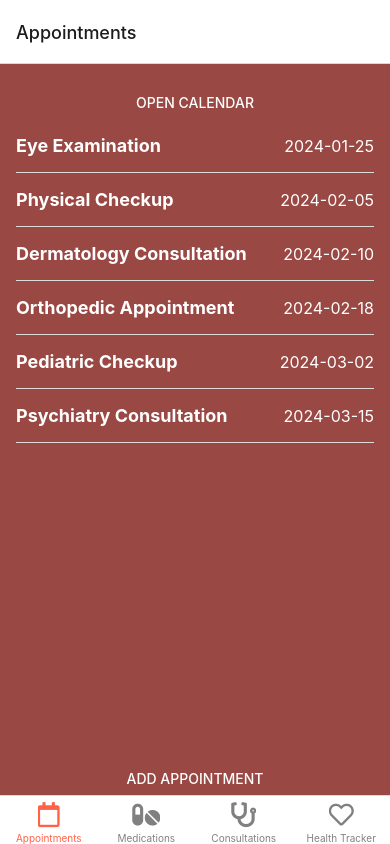
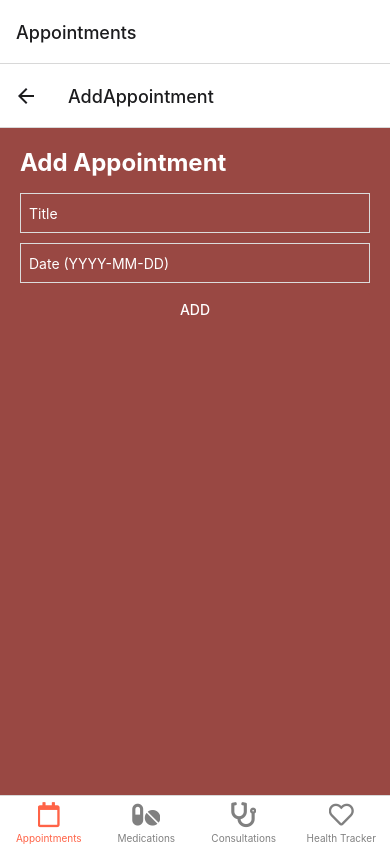
Before and after one commit to kairavipandya/healthcare, a React Native app in the folder HealthcareApp/: screen /AddAppointment in a window 390 px wide. Built offline with nearby package versions, Linux system fonts and the light colour scheme.

Commit message:
connected add apointments and appointments screen

```diff
--- a/HealthcareApp/App.js
+++ b/HealthcareApp/App.js
@@ -2,12 +2,24 @@ import React from 'react';
 import { NavigationContainer } from '@react-navigation/native';
 import { createBottomTabNavigator } from '@react-navigation/bottom-tabs';
 import { Icon } from 'react-native-elements';
+import { createStackNavigator } from '@react-navigation/stack';
 import AppointmentScreen from './screens/AppointmentScreen';
 import MedicationScreen from './screens/MedicationScreen';
 import ConsultationScreen from './screens/ConsultationScreen';
 import HealthTrackerScreen from './screens/HealthTrackerScreen';
+import AddAppointmentScreen from './screens/AddAppointmentScreen';
 
 const Tab = createBottomTabNavigator();
+const Stack = createStackNavigator(); // Create a stack navigator
+
+function AppointmentStack() {
+  return (
+    <Stack.Navigator>
+      <Stack.Screen name="Appointments" component={AppointmentScreen} />
+      <Stack.Screen name="AddAppointment" component={AddAppointmentScreen} />
+    </Stack.Navigator>
+  );
+}
 
 function App() {
   return (
@@ -22,8 +34,7 @@ function App() {
               iconName = 'pills';
             } else if (route.name === 'Consultations') {
               iconName = 'stethoscope';
-            }
-           else if (route.name === 'Health Tracker') {
+            } else if (route.name === 'Health Tracker') {
               iconName = 'heart';
             }
             return <Icon name={iconName} type="font-awesome-5" size={size} color={color} />;
@@ -32,10 +43,13 @@ function App() {
         tabBarOptions={{
           activeTintColor: 'tomato',
           inactiveTintColor: 'gray',
-          showLabel: true, // Set this to true to always show the labels
+          showLabel: true,
+          style: {
+            display: 'flex',
+          },
         }}
       >
-        <Tab.Screen name="Appointments" component={AppointmentScreen} />
+        <Tab.Screen name="Appointments" component={AppointmentStack} />
         <Tab.Screen name="Medications" component={MedicationScreen} />
         <Tab.Screen name="Consultations" component={ConsultationScreen} />
         <Tab.Screen name="Health Tracker" component={HealthTrackerScreen} />
--- a/HealthcareApp/screens/AddAppointmentScreen.js
+++ b/HealthcareApp/screens/AddAppointmentScreen.js
@@ -18,21 +18,21 @@ function AddAppointmentScreen({ navigation }) {
   };
 
   return (
-    <View style={styles.container}>
-      <Text>Add Appointment</Text>
+    <View style={[styles.container, styles.themeBackground]}>
+      <Text style={[styles.title, styles.themeText]}>Add Appointment</Text>
       <TextInput
         placeholder="Title"
         value={title}
         onChangeText={text => setTitle(text)}
-        style={styles.input}
+        style={[styles.input, styles.themeText]}
       />
       <TextInput
         placeholder="Date (YYYY-MM-DD)"
         value={date}
         onChangeText={text => setDate(text)}
-        style={styles.input}
+        style={[styles.input, styles.themeText]}
       />
-      <Button title="Add" onPress={handleAddAppointment} />
+      <Button title="Add" onPress={handleAddAppointment} color="#994843" />
     </View>
   );
 }
@@ -41,14 +41,23 @@ const styles = StyleSheet.create({
   container: {
     flex: 1,
     padding: 20,
+    backgroundColor: '#994843', // Apply red theme background color
+  },
+  title: {
+    fontSize: 24,
+    fontWeight: 'bold',
+    marginBottom: 16,
   },
   input: {
     height: 40,
-    borderColor: 'gray',
+    borderColor: '#dcdcdc',
     borderWidth: 1,
     marginBottom: 10,
     padding: 8,
   },
+  themeText: {
+    color: '#ffffff', // Apply theme text color
+  },
 });
 
 export default AddAppointmentScreen;
--- a/HealthcareApp/screens/AppointmentScreen.js
+++ b/HealthcareApp/screens/AppointmentScreen.js
@@ -1,6 +1,8 @@
 import React, { useState } from 'react';
 import { View, Text, Button, FlatList, StyleSheet, TouchableOpacity, Modal } from 'react-native';
 import { Calendar, Agenda } from 'react-native-calendars';
+import AddAppointmentScreen from './AddAppointmentScreen'; // Import the AddAppointmentScreen
+
 
 const additionalAppointments = [
   { id: '3', title: 'Eye Examination', date: '2024-01-25', doctor: 'Dr. Anderson', notes: 'Check vision' },
@@ -181,7 +183,7 @@ function AppointmentScreen({ navigation }) {
 
       <Button
         title="Add Appointment"
-        onPress={() => navigation.navigate('AddAppointment')}
+        onPress={() => navigation.navigate('AddAppointment')} // Navigate to AddAppointmentScreen
         color="#994843"
       />
     </View>
```
